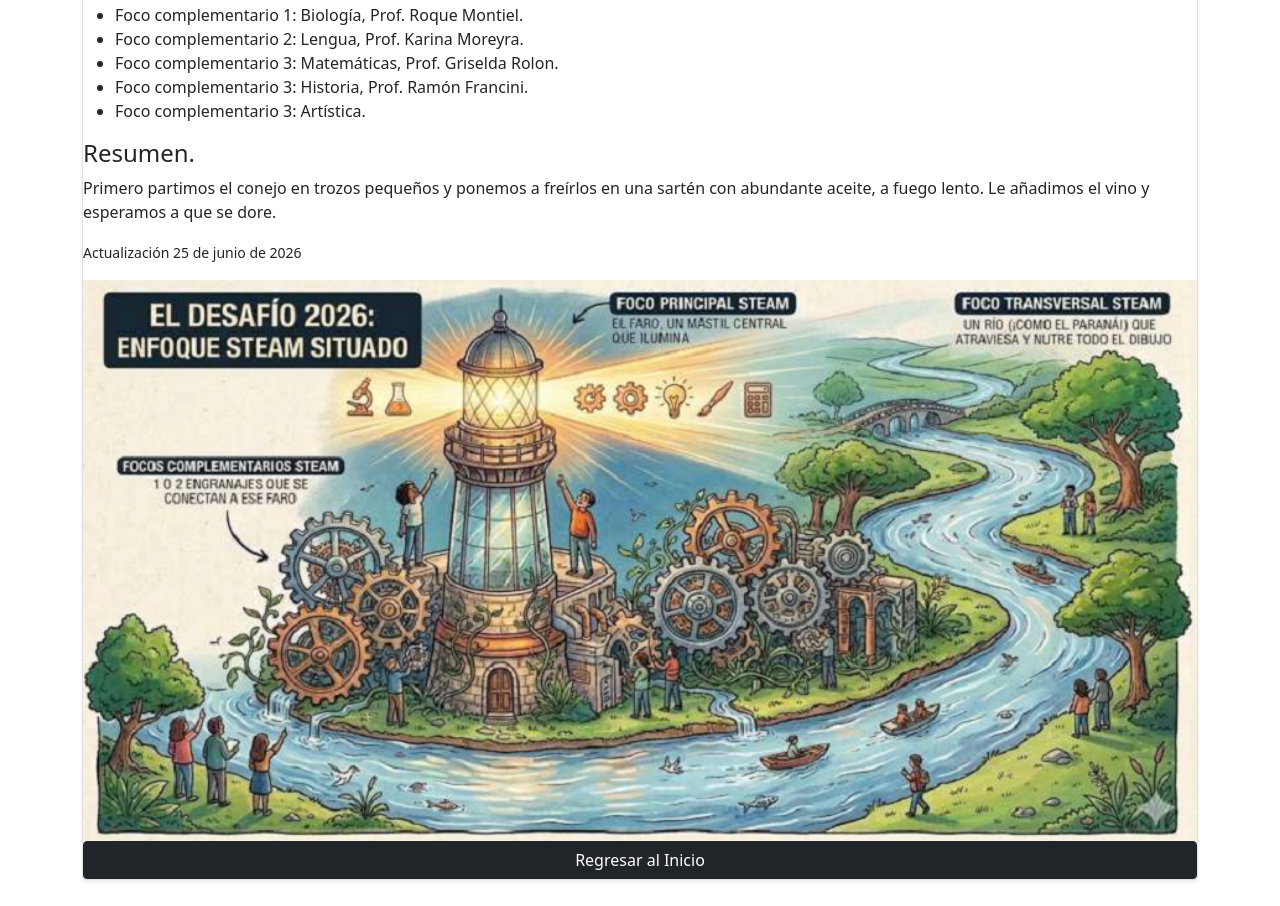
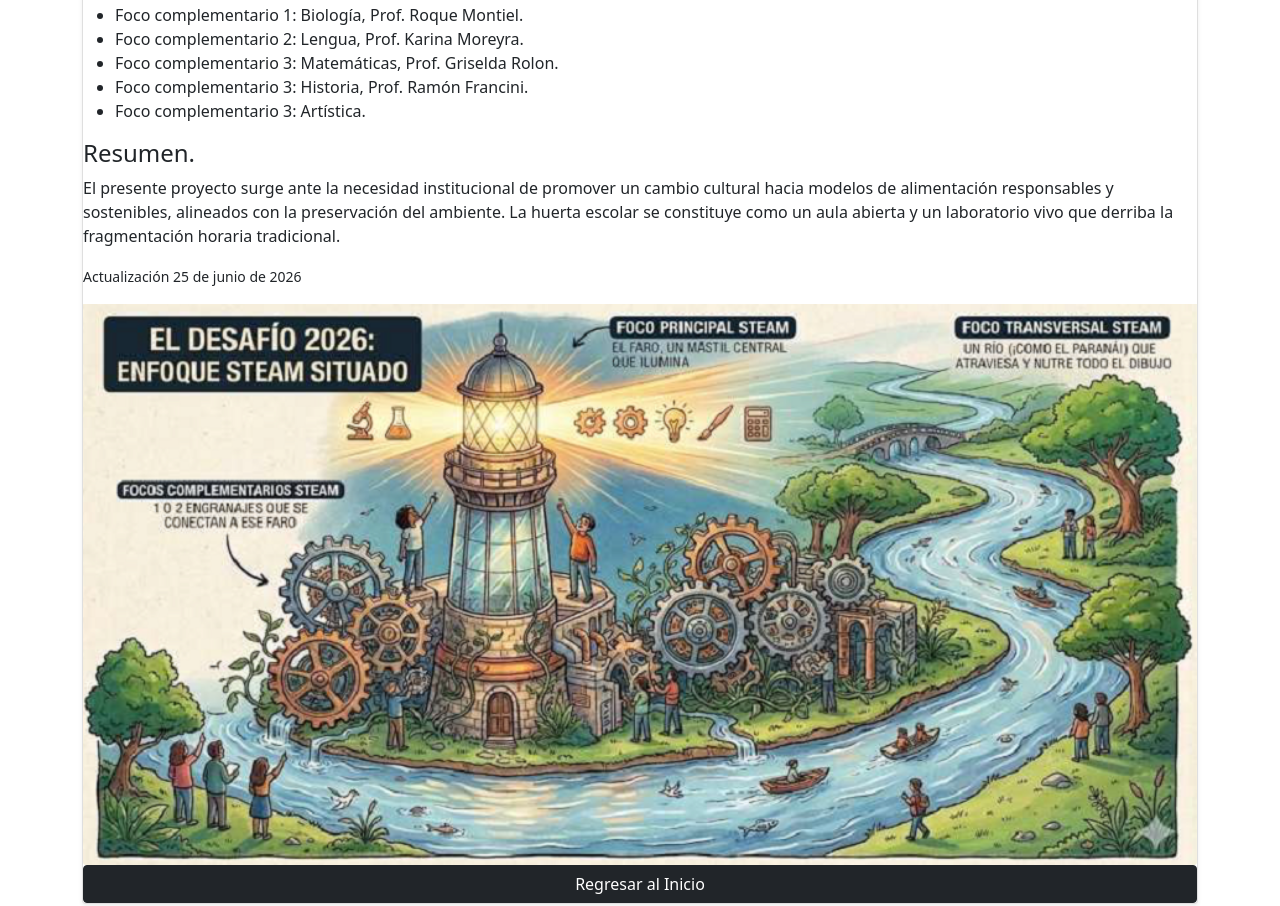
Before and after one commit to taller7mo1a-stack/feria, a plain HTML site: page index.html in a window 1280 px wide. Shown: the part 9592-10498 px from the top of the page. Drawn offline with nearby package versions, Linux system fonts and the light colour scheme.

Commit message:
Add files via upload

```diff
--- a/index.html
+++ b/index.html
@@ -455,7 +455,7 @@
             </ul>
 
             <h4 class="card-text">Resumen.</h4>
-            <p class="card-text">Primero partimos el conejo en trozos pequeños y ponemos a freírlos en una sartén con abundante aceite, a fuego lento. Le añadimos el vino y esperamos a que se dore.</p>
+            <p class="card-text">El presente proyecto surge ante la necesidad institucional de promover un cambio cultural hacia modelos de alimentación responsables y sostenibles, alineados con la preservación del ambiente. La huerta escolar se constituye como un aula abierta y un laboratorio vivo que derriba la fragmentación horaria tradicional.</p>
 
             <p class="card-text"><small class="text-body-secondary">Actualización 25 de junio de 2026</small></p>
           <img src="imagenes/desafio2026.png" class="card-img-bottom" alt="Desafío 2026">
@@ -555,7 +555,7 @@
             </ul>
 
             <h4 class="card-text">Resumen.</h4>
-            <p class="card-text">Primero partimos el conejo en trozos pequeños y ponemos a freírlos en una sartén con abundante aceite, a fuego lento. Le añadimos el vino y esperamos a que se dore.</p>
+            <p class="card-text">Re-Corcho-Lis es un proyecto STEAM aborda la problemática ambiental derivada de la generación de residuos sólidos urbanos, focalizándose en el descarte  de tapones de corcho en la comunidad de Saladas, Corrientes. A pesar de que el corcho es un material natural con propiedades excepcionales de aislamiento, elasticidad y ligereza, suele desecharse tras un único uso.</p>
 
             <p class="card-text"><small class="text-body-secondary">Actualización 25 de junio de 2026</small></p>
           <img src="imagenes/desafio2026.png" class="card-img-bottom" alt="Desafío 2026">
```
